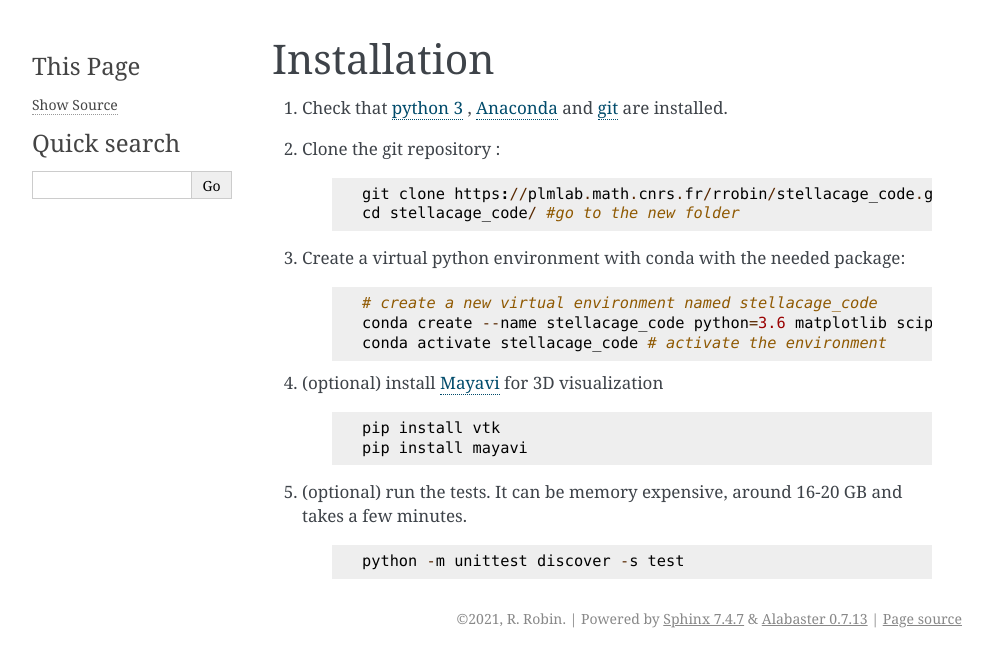
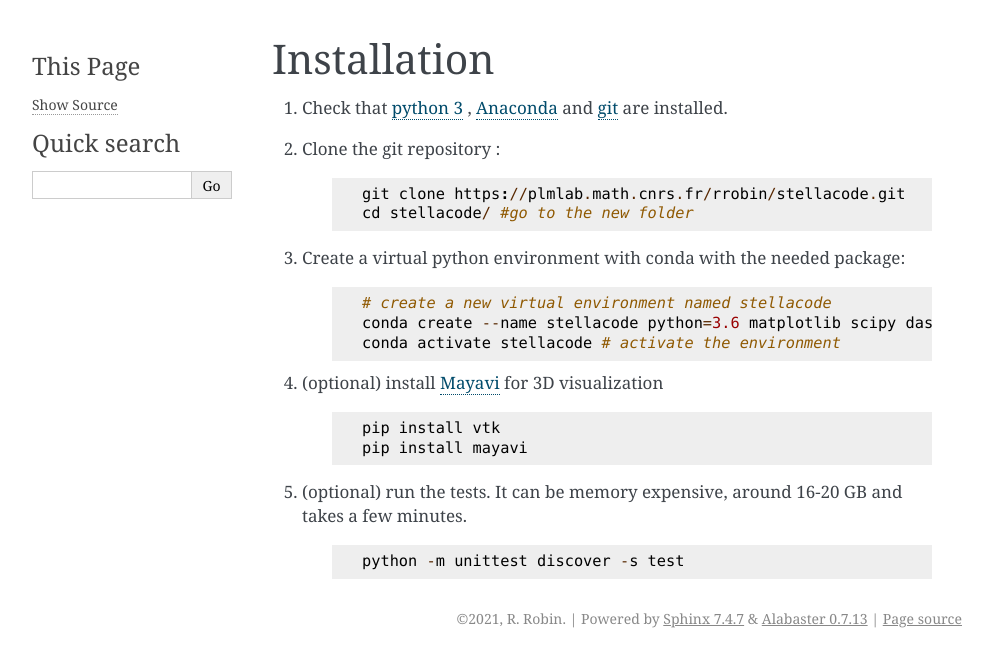
Before and after one commit to rob3315/stellacode, a Sphinx documentation site: the page built from docs/sources/installation.rst, in a window 1280 px wide. Shown: the top 667 px of the page, without its empty margins (148-1141 px from the left). Built offline with Sphinx 7.4.7, drawn with Linux system fonts in a browser that asks for light colours.

Commit message:
change stellacage_code into stellacode

```diff
--- a/docs/sources/configurations.rst
+++ b/docs/sources/configurations.rst
@@ -1,6 +1,6 @@
 Set your own settings for your simulations
 =============================================
-The input of stellacage_code is a config file with INI text-structure.
+The input of stellacode is a config file with INI text-structure.
 This file contain all the numerical parameters and a link to the surfaces files and the bnorm file.
 
 the config file
--- a/docs/sources/installation.rst
+++ b/docs/sources/installation.rst
@@ -6,15 +6,15 @@ Installation
 2. Clone the git repository :
     ::
 
-        git clone https://plmlab.math.cnrs.fr/rrobin/stellacage_code.git    #clone the repo
-        cd stellacage_code/ #go to the new folder
+        git clone https://plmlab.math.cnrs.fr/rrobin/stellacode.git    #clone the repo
+        cd stellacode/ #go to the new folder
 
 #. Create a virtual python environment with conda with the needed package:
     ::
 
-        # create a new virtual environment named stellacage_code
-        conda create --name stellacage_code python=3.6 matplotlib scipy dask opt_einsum jupyter
-        conda activate stellacage_code # activate the environment
+        # create a new virtual environment named stellacode
+        conda create --name stellacode python=3.6 matplotlib scipy dask opt_einsum jupyter
+        conda activate stellacode # activate the environment
 
 4. (optional) install `Mayavi <https://docs.enthought.com/mayavi/mayavi/>`_ for 3D visualization
     ::
--- a/docs/sources/tutorials/quickstart.rst
+++ b/docs/sources/tutorials/quickstart.rst
@@ -3,7 +3,7 @@ Quickstart
 First ensure that that you have activated the virtual environment associated with this project
 ::
 
-    conda activate stellacage_code # activate the environment
+    conda activate stellacode # activate the environment
 
 Compute the cost of one surface
 -------------------------------------
--- a/docs/sources/uninstall.rst
+++ b/docs/sources/uninstall.rst
@@ -4,9 +4,9 @@ Uninstall
     ::
 
         conda deactivate
-        conda env remove -n stellacage_code
+        conda env remove -n stellacode
 
-2. remove the git folder (from the parent folder of stellacage_code)
+2. remove the git folder (from the parent folder of stellacode)
     ::
 
-        rm -rf stellacage_code
+        rm -rf stellacode
```
Also changed, not shown: Readme.md (+2 -2 lines), docs/index.rst (+4 -4 lines), 1 other file.
